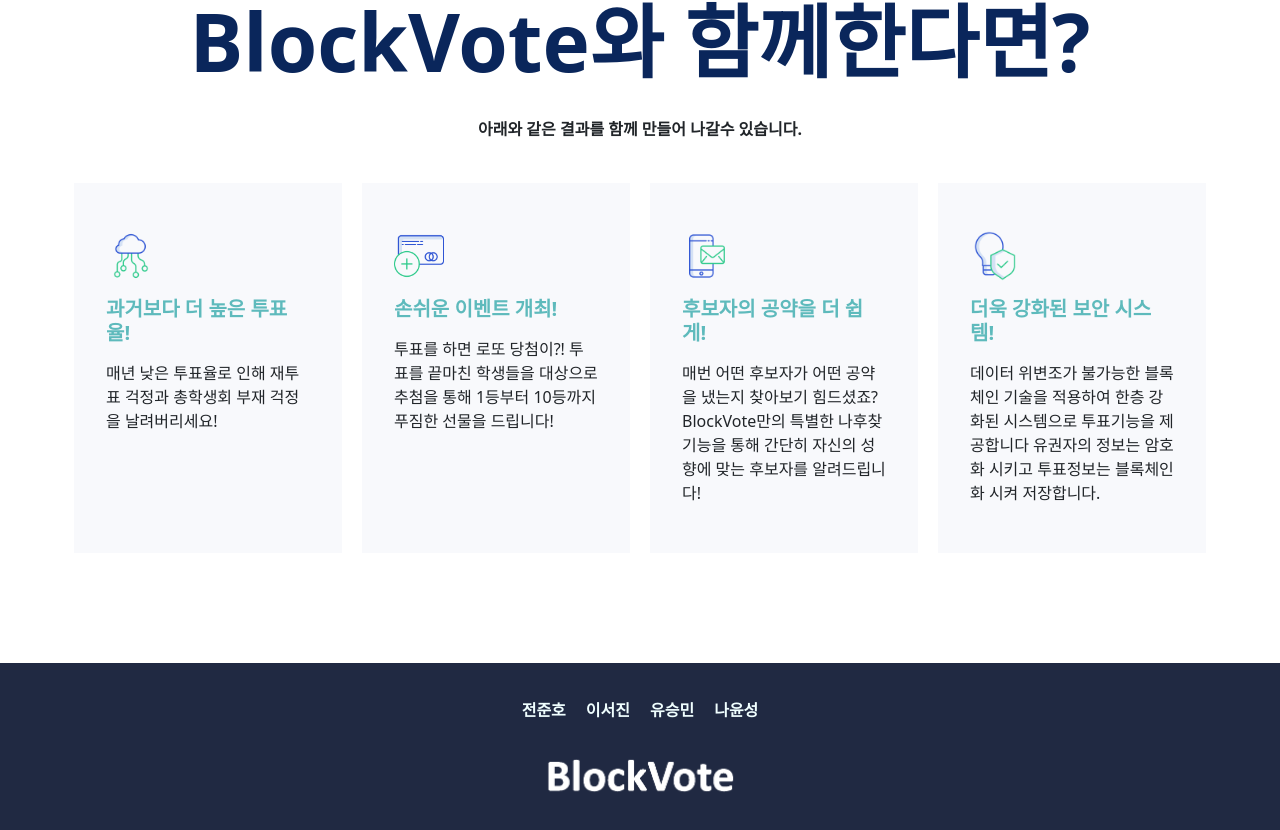
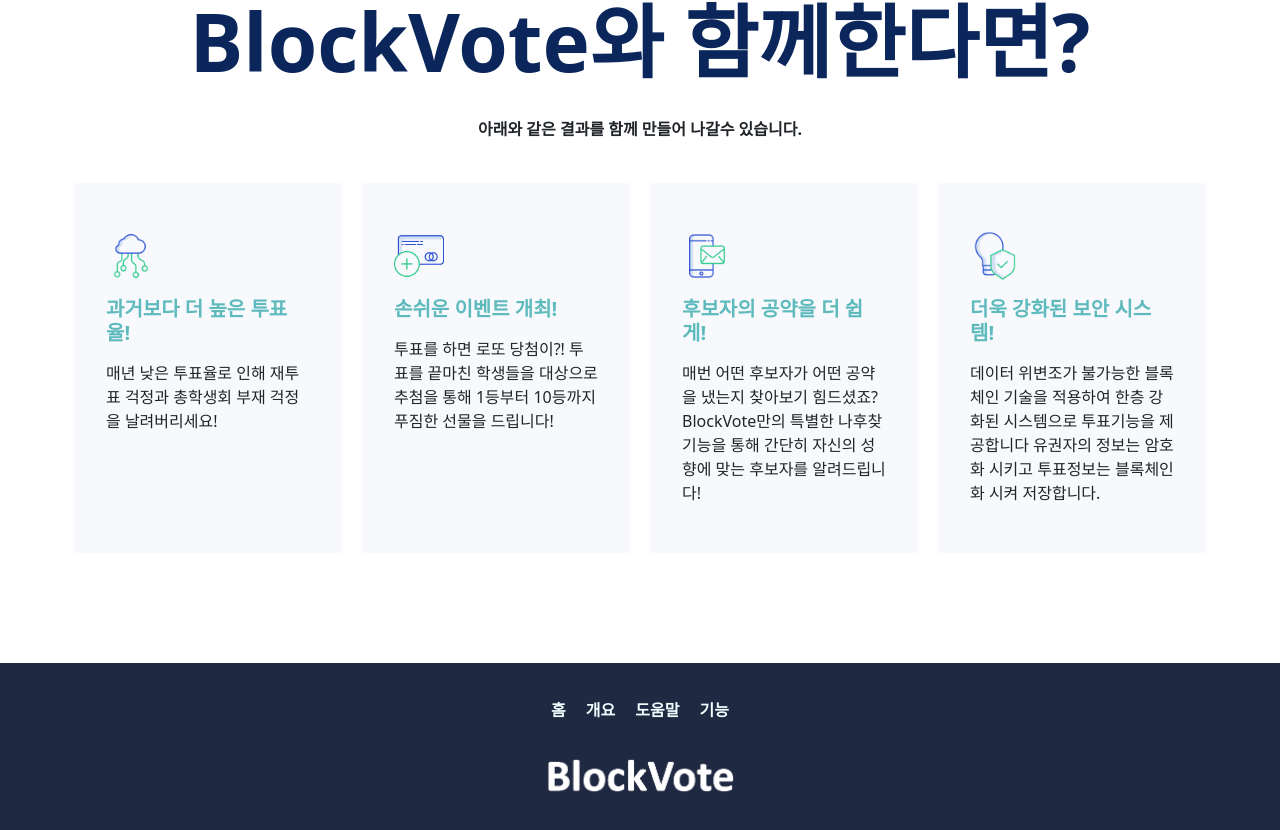
Before and after one commit to TEAM-BlockVote/CapstoneDesign, a React (Create React App) app in the folder client/: page / in a window 1280 px wide. Shown: the part 2386-3216 px from the top of the page. Built offline with nearby package versions, Linux system fonts and the light colour scheme; no server answers; a web font is replaced by a local one.

Commit message:
refactor:[Main] 메인 페이지 스크롤 기능 복구

```diff
--- a/client/src/Components/Main/Main.js
+++ b/client/src/Components/Main/Main.js
@@ -41,10 +41,17 @@
   const handleResultModalClose = () => setShowResultModal(false);
   const handleResultModalShow = () => setShowResultModal(true);
 
+  const scrollToSection = (sectionId) => {
+    const element = document.getElementById(sectionId);
+    if (element) {
+      element.scrollIntoView({ behavior: 'smooth' });
+    }
+  };
+
   return (
     <>
       {/* {<SignInModal/>} */}
-      <div className="main_content_wrapper">
+      <div id='home' className="main_content_wrapper">
         <div className="main_content">
           <div className="banner">
             <div className="banner_info">
@@ -106,7 +113,7 @@
             </ul>
           </div>
           <HorizonLine />
-          <div className="section-title">
+          <div id='summary' className="section-title">
             <p className="main_title">특별함</p>
           </div>
           <div className="section-info">
@@ -138,7 +145,7 @@
             </Swiper>
           </div>
           <HorizonLine />
-          <div className="section-title">
+          <div id='help' className="section-title">
             <p className="main_title">지금까지</p>
             <p className="sub_title">이런 별거 없었던 문제들 해결해 드리겠습니다.</p>
           </div>
@@ -151,7 +158,7 @@
             {selectedTab}
           </div>
           <HorizonLine />
-          <div className="section-title">
+          <div id='page_function' className="section-title">
             <p className="main_title">BlockVote와 함께한다면?</p>
             <p className="sub_title">아래와 같은 결과를 함께 만들어 나갈수 있습니다.</p>
           </div>
@@ -160,10 +167,10 @@
       </div>
       <div className="footer">
         <div className="footer-list">
-          <label className='producers'>전준호</label>
-          <label className='producers'>이서진</label>
-          <label className='producers'>유승민</label>
-          <label className='producers'>나윤성</label>
+          <label className='producers' onClick={() => scrollToSection('home')}>홈</label>
+          <label className='producers' onClick={() => scrollToSection('summary')}>개요</label>
+          <label className='producers' onClick={() => scrollToSection('help')}>도움말</label>
+          <label className='producers' onClick={() => scrollToSection('page_function')}>기능</label>
         </div>
         <div className='footer-logo'>
           <img className="under-logo" src={underLogo} alt="underLogo" />
```
